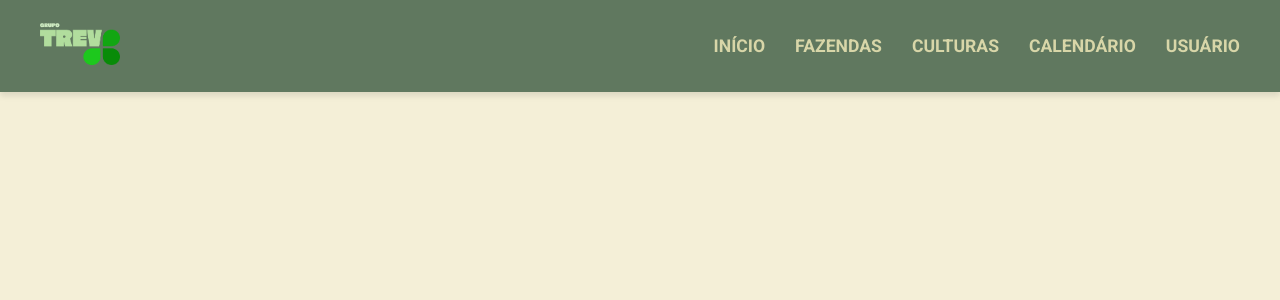
After one commit to HenriqueCBrito/TerraFlora, a Django app: page /farms/calendario/ in a window 1280 px wide. The commit adds this page. Shown: the top 300 px of the page. Run offline with Django 5.2, Linux system fonts and the light colour scheme; a user stored in the database is signed in; parts of the project's set-up code (start-up, migrations or seed data) failed here and were passed over.

Commit message:
novas histórias

```diff
--- a/terraflora/apps/farm/urls.py
+++ b/terraflora/apps/farm/urls.py
@@ -1,5 +1,5 @@
 from django.urls import path
-from .views import farm_list, farm_detail, register_farm, edit_farm, delete_farm
+from .views import farm_list, farm_detail, register_farm, edit_farm, delete_farm, shopping_suggestions, calendario
 
 urlpatterns = [
     path('', farm_list, name='farm_list'),
@@ -7,4 +7,6 @@ urlpatterns = [
     path('<int:farm_id>/edit/', edit_farm, name='edit_farm'),
     path('<int:farm_id>/delete/', delete_farm, name='delete_farm'),  # URL para deletar a fazenda
     path('register/', register_farm, name='register_farm'),  # URL para 'register_farm'
+    path('meus_dados/', shopping_suggestions, name='user_data'),
+    path('calendario/', calendario, name='calendar'),
 ]
--- a/terraflora/apps/farm/views.py
+++ b/terraflora/apps/farm/views.py
@@ -101,3 +101,11 @@ def delete_farm(request, farm_id):
         return redirect('farm_list')
 
     return render(request, 'farm/delete_farm.html', {'farm': farm})
+
+@login_required
+def shopping_suggestions(request):
+    return render(request, 'accounts/shopping_suggestions.html')
+
+@login_required
+def calendario(request):
+    return render(request, 'accounts/farm_timetable.html')
--- /dev/null
+++ b/terraflora/static/css/calendario.css
@@ -0,0 +1,210 @@
+/* TerraFlora theme colors */
+:root {
+    --terraflora-green: #3b5a41;
+    --terraflora-light-green: #a1c04d;
+    --terraflora-sand: #d8d6a8;
+    --terraflora-hover: #a1c04d;
+    --terraflora-background: #f4efd7;
+    --terraflora-highlight: #f4d35e;
+    --terraflora-dark-text: #2a2a2a;
+}
+
+/* Estilo geral */
+body {
+    background-color: var(--terraflora-background);
+    font-family: 'Roboto', sans-serif;
+    margin: 0;
+    padding: 0;
+    display: flex;
+    flex-direction: column;
+    align-items: center;
+}
+
+/* Cabeçalho */
+header {
+    width: 100%;
+    padding: 20px 0;
+    background: rgba(59, 90, 65, 0.8);
+    display: flex;
+    justify-content: center;
+    align-items: center;
+    position: fixed;
+    top: 0;
+    z-index: 1000;
+    box-shadow: 0 4px 6px rgba(0, 0, 0, 0.1);
+}
+
+/* Navbar */
+.navbar {
+    max-width: 1200px;
+    width: 100%;
+    display: flex;
+    justify-content: space-between;
+    align-items: center;
+    padding: 0 40px;
+}
+
+/* Logo */
+.logo img {
+    width: 80px;
+    margin-right: 20px;
+}
+
+/* Navigation Links */
+.nav-links {
+    list-style: none;
+    display: flex;
+    gap: 30px;
+}
+
+.nav-links li {
+    position: relative;
+}
+
+.nav-links li a {
+    color: var(--terraflora-sand);
+    text-decoration: none;
+    font-weight: bold;
+    font-size: 1.1em;
+    transition: color 0.3s ease;
+}
+
+.nav-links li a:hover {
+    color: var(--terraflora-hover);
+}
+
+/* Dropdown Menu */
+.dropdown {
+    display: none;
+    position: absolute;
+    top: 100%;
+    left: 0;
+    background-color: var(--terraflora-green);
+    padding: 10px 0;
+    border-radius: 5px;
+    min-width: 150px;
+    box-shadow: 0 4px 6px rgba(0, 0, 0, 0.1);
+    z-index: 100;
+}
+
+.dropdown li {
+    margin: 0;
+}
+
+.dropdown li a {
+    display: block;
+    padding: 10px 20px;
+    color: var(--terraflora-sand);
+    text-decoration: none;
+    font-size: 1em;
+    font-weight: normal;
+    transition: background-color 0.3s ease;
+}
+
+.dropdown li a:hover {
+    background-color: var(--terraflora-hover);
+    color: var(--terraflora-green);
+}
+
+/* Display dropdown on hover */
+.dropdown-parent:hover .dropdown {
+    display: block;
+}
+
+/* Seção principal */
+.hero {
+    width: 100%;
+    height: 100vh;
+    background-image: url('/static/images/background_terraflora.png');
+    background-size: cover;
+    background-position: center;
+    display: flex;
+    align-items: center;
+    justify-content: center;
+    text-align: center;
+    color: var(--terraflora-sand);
+    padding: 20px;
+    box-shadow: inset 0 0 0 2000px rgba(0, 0, 0, 0.4);
+}
+
+.hero-content {
+    max-width: 800px;
+}
+
+.hero h1 {
+    font-size: 4em;
+    margin-bottom: 20px;
+}
+
+.hero p {
+    font-size: 1.5em;
+    margin-bottom: 30px;
+}
+
+.cta-button {
+    padding: 15px 30px;
+    background-color: var(--terraflora-highlight);
+    color: var(--terraflora-green);
+    border-radius: 25px;
+    text-decoration: none;
+    font-weight: bold;
+    transition: background-color 0.3s ease;
+}
+
+.cta-button:hover {
+    background-color: var(--terraflora-hover);
+    color: var(--terraflora-sand);
+}
+
+/* Seção de caixas informativas */
+.info-boxes {
+    display: flex;
+    justify-content: center;
+    flex-wrap: wrap;
+    gap: 20px;
+    padding: 40px;
+    max-width: 1200px;
+    margin: -100px auto 0;
+    z-index: 100;
+    position: relative;
+}
+
+.info-box {
+    background-color: rgba(255, 255, 255, 0.9);
+    padding: 20px;
+    border-radius: 10px;
+    width: 250px;
+    text-align: center;
+    box-shadow: 0 4px 6px rgba(0, 0, 0, 0.1);
+    transition: transform 0.3s ease;
+}
+
+.info-box:hover {
+    transform: translateY(-10px);
+}
+
+.info-box img {
+    max-width: 60px;
+    margin-bottom: 10px;
+}
+
+.info-box h2 {
+    font-size: 1.4em;
+    margin-bottom: 10px;
+    color: var(--terraflora-green);
+}
+
+.info-box p {
+    font-size: 0.9em;
+    color: var(--terraflora-dark-text);
+}
+
+/* Footer */
+.footer {
+    background-color: var(--terraflora-green);
+    color: var(--terraflora-sand);
+    padding: 10px;
+    text-align: center;
+    width: 100%;
+    margin-top: 20px;
+}
--- /dev/null
+++ b/terraflora/templates/accounts/farm_timetable.html
@@ -0,0 +1,32 @@
+<!DOCTYPE html>
+<html lang="pt-br">
+<head>
+    <meta charset="UTF-8">
+    <meta name="viewport" content="width=device-width, initial-scale=1.0">
+    <title>TerraFlora - Agricultura Sustentável</title>
+    {% load static %}
+    <link rel="stylesheet" href="{% static 'css/calendario.css' %}">
+    <link href="https://fonts.googleapis.com/css2?family=Roboto:wght@400;700&display=swap" rel="stylesheet">
+</head>
+<body>
+<header>
+    <div class="navbar">
+        <div class="logo">
+            <img src="{% static 'images/TREVO_LOGO.png' %}" alt="Logo TerraFlora">
+        </div>
+        <ul class="nav-links">
+            <li><a href="{% url 'home' %}">INÍCIO</a></li>
+            <li><a href="{% url 'farm_list' %}">FAZENDAS</a></li>
+            <li><a href="{% url 'crop_list' %}">CULTURAS</a></li>
+            <li><a href="{% url 'calendar' %}">CALENDÁRIO</a></li> <!-- Nova opção "Calendário" -->
+            <li class="dropdown-parent">
+                <a href="#">USUÁRIO</a>
+                <ul class="dropdown">
+                    <li><a href="{% url 'login' %}">Login</a></li>
+                    <li><a href="{% url 'register' %}">Cadastro</a></li>
+                    <li><a href="{% url 'user_data' %}">Meus Dados</a></li>
+                </ul>
+            </li>
+        </ul>
+    </div>
+</header>
--- a/terraflora/templates/accounts/home.html
+++ b/terraflora/templates/accounts/home.html
@@ -20,11 +20,13 @@
                 <li><a href="#">INÍCIO</a></li>
                 <li><a href="{% url 'farm_list' %}">FAZENDAS</a></li>
                 <li><a href="{% url 'crop_list' %}">CULTURAS</a></li>
+                <li><a href="{% url 'calendar' %}">CALENDÁRIO</a></li> <!-- Nova opção "Calendário" -->
                 <li class="dropdown-parent">
                     <a href="#">USUÁRIO</a>
                     <ul class="dropdown">
                         <li><a href="{% url 'login' %}">Login</a></li>
                         <li><a href="{% url 'register' %}">Cadastro</a></li>
+                        <li><a href="{% url 'user_data' %}">Meus Dados</a></li>
                     </ul>
                 </li>
             </ul>
```
Also changed, not shown: terraflora/static/css/meusdados.css (added, +210 -0 lines), terraflora/templates/accounts/shopping_suggestions.html (added, +33 -0 lines), terraflora/terraflora/settings.py (+10 -0 lines), terraflora/apps/management/templates/farm_timetable.html (deleted), terraflora/apps/management/templates/shopping_suggestions.html (deleted), terraflora/db.sqlite3, terraflora/templates/accounts/base.html (indentation only).
